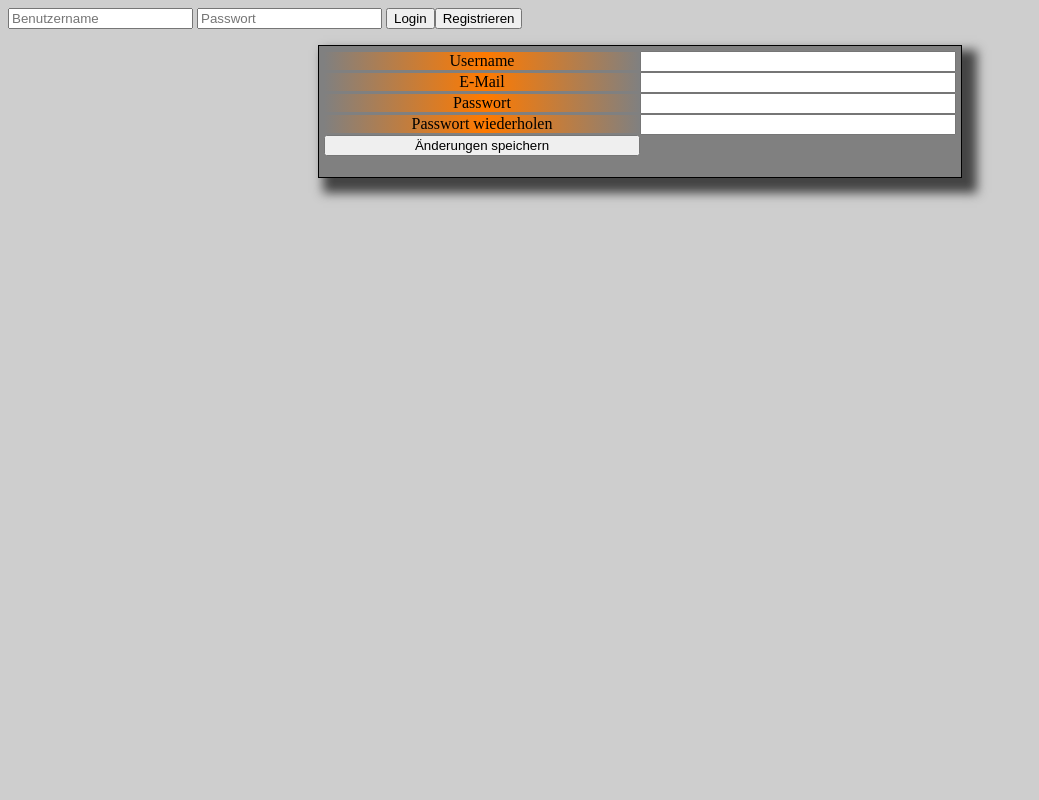
After one commit to Altair68/Projekt, a PHP site: page /register.php in a window 1280 px wide. The commit adds this page. Shown: the whole page, without its empty margins (0-1039 px from the left). Run offline with PHP 8.4, Linux system fonts and the light colour scheme; data that the repository does not hold is empty.

Commit message:
Register & Style

```diff
--- a/src/header.php
+++ b/src/header.php
@@ -2,6 +2,7 @@
 <html lang="de-DE">
 <head>
     <meta charset="UTF-8">
+    <link rel="stylesheet" type="text/css" href="style.css">
 </head>
 <body>
     <header>
@@ -10,15 +11,20 @@
         <?php
         session_start();
         if (!isset($_SESSION['username'])) {
-            echo"<form action=\"insert.php\" method=\"post\">
-                    <input type=\"text\" name=\"username\" placeholder='Benutzername'>
-                    <input type=\"password\" name=\"pw\" placeholder='Passwort'>
-                    <input type=\"hidden\" name=\"mode\" value=\"login\">
-                    <input type=\"submit\" value=\"Login\">
+            echo"<div style='float: left'>
+                    <form action=\"process.php\" method=\"post\">
+                        <input type=\"text\" name=\"username\" placeholder='Benutzername'>
+                        <input type=\"password\" name=\"pw\" placeholder='Passwort'>
+                        <input type=\"hidden\" name=\"mode\" value=\"login\">
+                        <input type=\"submit\" value=\"Login\">
+                    </form>
+                </div>
+                <form action='register.php' method='post'>
+                    <input type='submit' value='Registrieren'>
                 </form>";
         } else {
             echo "Sie sind eingeloggt als ".$_SESSION['username']."";
-            echo"<form action=\"insert.php\" method=\"post\">
+            echo"<form action=\"process.php\" method=\"post\">
                     <input type=\"hidden\" name=\"mode\" value=\"logout\">
                     <input type=\"submit\" value=\"Logout\">
                 </form>";
--- a/src/index.php
+++ b/src/index.php
@@ -19,7 +19,7 @@
             include 'footer.html';
         ?>
 
-        <form action="insert.php" method="post">
+        <form action="process.php" method="post">
 
             <?php
             if (isset($_SESSION['username'])) {
--- a/src/insert.php
+++ b/src/process.php
@@ -39,6 +39,7 @@
 <html>
 <head>
     <meta http-equiv="refresh" content="1; URL='javascript:history.back()'">
+    <link rel="stylesheet" type="text/css" href="style.css">
 </head>
 <body>
     <noscript>Bitte manuell auf zurück drücken, wenn du schon alles selbst machen willst (NoScript)</noscript>
--- /dev/null
+++ b/src/register.php
@@ -0,0 +1,26 @@
+<html>
+    <body>
+        <?php
+        session_start();
+        include 'connection.php';
+        include 'header.php';
+
+        if (!isset($_SESSION['username'])){
+            echo "<div class='userWrap'>
+                    <form>
+                        <label for='username'>Username</label><input type='text' name='username' value='$username'> <br>
+                        <label for='mail'>E-Mail</label><input type='text' name='mail' value='$usermail'><br>
+                        <label for='passwort'>Passwort</label><input type='password' name='passwort'><br>
+                        <label for='passwort_conf'>Passwort wiederholen</label><input type='password' name='passwort_conf'><br>
+                        <input type='submit' name='submit' value='&Auml;nderungen speichern'>
+                    </form>
+                  </div>";
+        } else {
+            echo "<div class='error'>Sorry du bist schon eingeloggt</div>";
+        }
+
+        include 'footer.html';
+        ?>
+</body>
+
+</html>
--- a/src/showpost.php
+++ b/src/showpost.php
@@ -5,7 +5,7 @@ $id_get = $_GET["p"];
 $sql = "SELECT Posts.ID, Posts.Title, Users.Name, Posts.Content FROM Posts, Users WHERE Posts.ID = $id_get AND Users.ID = Posts.User";
 $result = mysql_query($sql);
 echo mysql_error();
-while ($row = mysql_fetch_object($result)) {
+while ($row = mysql_fetch_array($result)) {
     echo "$row->ID <br> <h1>$row->Title</h1><br><u>$row->Name</u><article>$row->Content</article>";
 }
 ?>
--- a/src/style.css
+++ b/src/style.css
@@ -7,6 +7,9 @@ body {
     background: grey;
     margin: 0 0 15 0;
     border: solid 1px black;
+    -moz-box-shadow: 10px 10px 5px #444;
+    -webkit-box-shadow: 10px 10px 5px #444;
+    box-shadow: 10px 10px 5px #444;
 }
 
 .wrapTitleDate {
@@ -63,8 +66,19 @@ filter: progid:DXImageTransform.Microsoft.gradient( startColorstr='#ff7a00', end
     color: lightgray;
 }
 
+.wrapThreadTitle {
+    margin-bottom: 20px;
+    padding: 5px;
+    border: solid 3px black;
+    -moz-box-shadow: 15px 15px 10px #444;
+    -webkit-box-shadow: 15px 15px 10px #444;
+    box-shadow: 15px 15px 10px #444;
+}
+
 .ThreadName {
     float: left;
+    font-size: 22px;
+    font-weight: bold;
 }
 
 .ThreadDate {
@@ -73,6 +87,7 @@ filter: progid:DXImageTransform.Microsoft.gradient( startColorstr='#ff7a00', end
 
 .ThreadDescr {
     clear: both;
+    font-style: italic;
 }
 
 a:link {
@@ -87,3 +102,53 @@ a:hover {
 a:active {
     color: #ffc704;
 }  /* selected link */
+
+.error {
+    padding: 5px;
+    border: solid 3px black;
+     text-align: center;
+    -moz-box-shadow: 10px 10px 5px #444;
+    -webkit-box-shadow:  10px 5px #444;
+    box-shadow: 10px 10px 10px 5px #444;
+
+    background: #808080; /* Old browsers */
+    background: -moz-linear-gradient(left, #808080 0%, #ff7a00 51%, #808080 100%); /* FF3.6+ */
+    background: -webkit-gradient(linear, left top, right top, color-stop(0%,#808080), color-stop(51%,#ff7a00), color-stop(100%,#808080)); /* Chrome,Safari4+ */
+    background: -webkit-linear-gradient(left, #808080 0%,#ff7a00 51%,#808080 100%); /* Chrome10+,Safari5.1+ */
+    background: -o-linear-gradient(left, #808080 0%,#ff7a00 51%,#808080 100%); /* Opera 11.10+ */
+    background: -ms-linear-gradient(left, #808080 0%,#ff7a00 51%,#808080 100%); /* IE10+ */
+    background: linear-gradient(to right, #808080 0%,#ff7a00 51%,#808080 100%); /* W3C */
+    filter: progid:DXImageTransform.Microsoft.gradient( startColorstr='#808080', endColorstr='#808080',GradientType=1 ); /* IE6-9 */
+}
+
+.userWrap {
+   border: solid 1px black;
+   text-align:left;
+   margin-left: auto;
+    margin-right: auto;
+     width: 50%;
+    padding: 5px;
+   background-color: #808080;
+   -moz-box-shadow: 10px 10px 5px #444;
+    -webkit-box-shadow:  10px 5px #444;
+    box-shadow: 10px 10px 10px 5px #444;
+}
+
+.userWrap label {
+     width: 50%;
+     text-align: center;
+    display:inline-block;
+
+    background: #808080; /* Old browsers */
+    background: -moz-linear-gradient(left, #808080 0%, #ff7a00 51%, #808080 100%); /* FF3.6+ */
+    background: -webkit-gradient(linear, left top, right top, color-stop(0%,#808080), color-stop(51%,#ff7a00), color-stop(100%,#808080)); /* Chrome,Safari4+ */
+    background: -webkit-linear-gradient(left, #808080 0%,#ff7a00 51%,#808080 100%); /* Chrome10+,Safari5.1+ */
+    background: -o-linear-gradient(left, #808080 0%,#ff7a00 51%,#808080 100%); /* Opera 11.10+ */
+    background: -ms-linear-gradient(left, #808080 0%,#ff7a00 51%,#808080 100%); /* IE10+ */
+    background: linear-gradient(to right, #808080 0%,#ff7a00 51%,#808080 100%); /* W3C */
+    filter: progid:DXImageTransform.Microsoft.gradient( startColorstr='#808080', endColorstr='#808080',GradientType=1 ); /* IE6-9 */
+}
+
+.userWrap input {
+    width: 50%;
+}
```
Also changed, not shown: src/showthread.php (+9 -7 lines), src/showuser.php (added, +38 -0 lines). Lines whose indentation alone changed are shown as unchanged.
